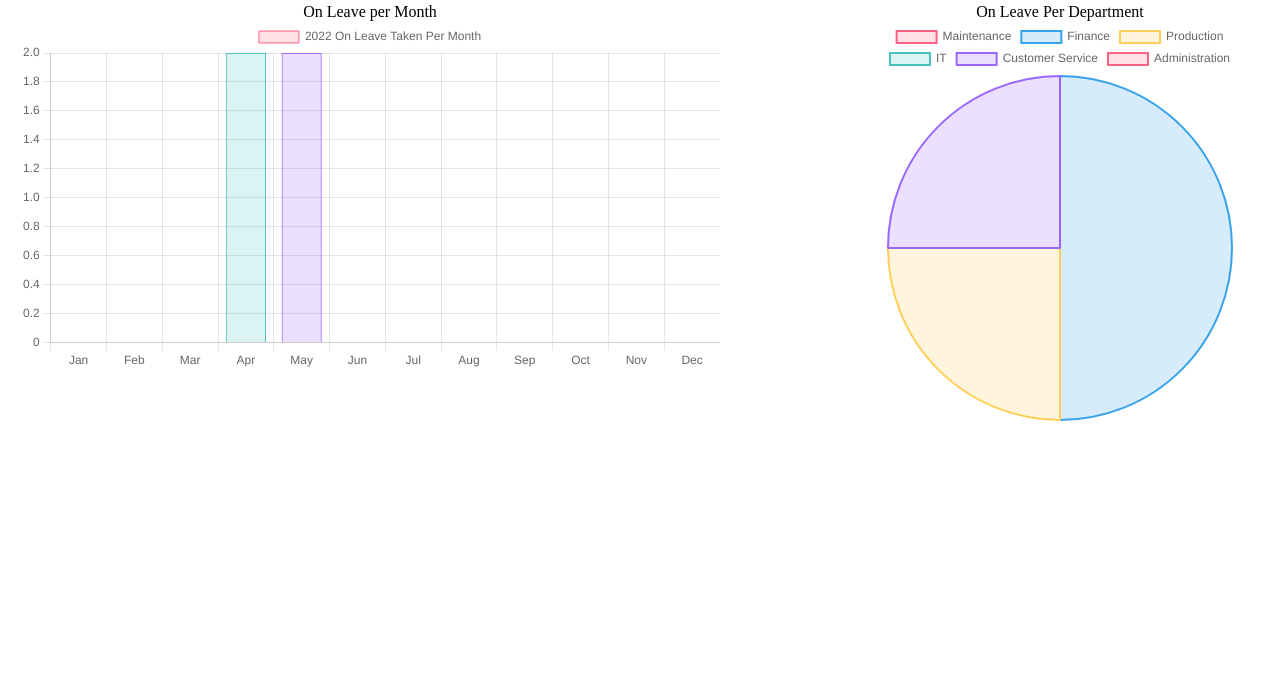
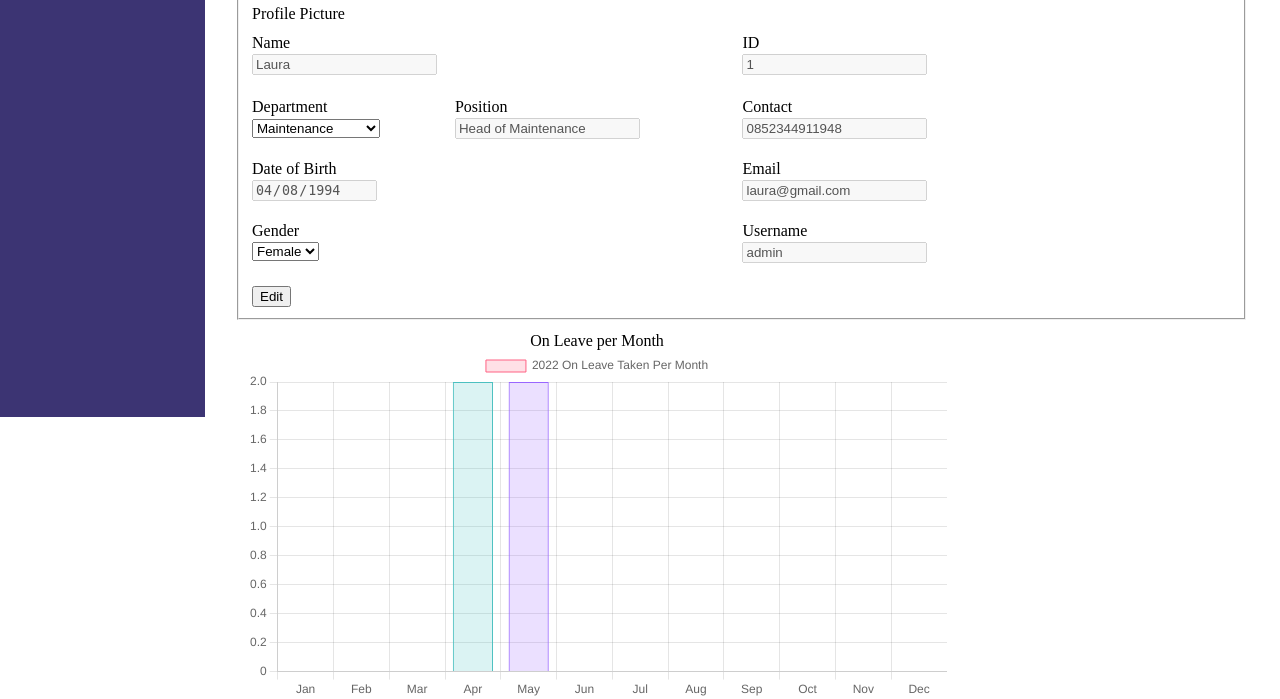
Before and after one commit to jocelyntong9/Permit, a PHP site: page /admin/admin_dashboard/admin_dashboard.php in a window 1280 px wide. Shown: the part 443-1142 px from the top of the page. Before the commit the page ends 864 px from the top, so only its background shows below. Run offline with PHP 8.4, Linux system fonts and the light colour scheme; the visitor is signed in with stand-in values (Sample User, id 1); data comes from the database, SQL or seed files in the repository; some libraries are stand-ins or nearby versions; some web fonts are replaced.

Commit message:
Update admin_dashboard.php

```diff
--- a/permit/admin/admin_dashboard/admin_dashboard.php
+++ b/permit/admin/admin_dashboard/admin_dashboard.php
@@ -5,7 +5,7 @@
     <meta http-equiv="X-UA-Compatible" content="IE=edge">
     <meta name="viewport" content="width=device-width, initial-scale=1.0">
     <script src="https://code.iconify.design/2/2.0.4/iconify.min.js"></script>
-    <link rel="stylesheet" href="admin_dashboard2.css">
+    <link rel="stylesheet" href="admin_dashboard.css">
     <link rel="stylesheet" href="https://cdnjs.cloudflare.com/ajax/libs/font-awesome/4.7.0/css/font-awesome.min.css">
     <style>
         .chartBox {
@@ -56,56 +56,140 @@
 
 <!-- kontent -->
 <div class="a-main">
-        <d>Admin Profile</d>
-    <div class="container-utama">
-        <div class="profilepic">
-        <img src="<?php echo "../../image/".$data['photo'];?>" width=150px" alt="">
-            <center><h5>Profile picture</h5></center>
+        <div class="top">
+             <d>Admin Profile</d>
         </div>
-
-        <div class="container">
-            <form action="editprofile.php" method="POST">
-                <div class="user-details">
-                    <div class="input-box">
-                        <span class="details">Name</span>
-                        <input type="text" name="name" value=<?php echo $data[ 'name' ];?> disabled>
-                    </div>
-                    <div class="input-box">
-                        <span class="details">ID</span>
-                        <input type="text" name="id" value=<?php echo $data[ 'id' ];?> disabled>
-                    </div>
-                    <div class="input-box">
-                        <span class="details">Department</span>
-                        <input type="text" name="department" value=<?php echo $data[ 'department' ];?> disaled>
-                    </div>
-                    <div class="input-box">
-                        <span class="details">Position</span>
-                        <input type="text" name="position" value=<?php echo $data[ 'position' ];?> disabled>
-                    </div>
-                    <div class="input-box">
-                        <span class="details">Contact</span>
-                        <input type="text" name="contact" value=<?php echo $data[ 'contact' ];?> disabled>
-                    </div>
-                    <div class="input-box">
-                        <span class="details">Date of Birth</span>
-                        <input type="date" name="date_of_birth" value=<?php echo $data[ 'date_of_birth' ];?> disabled>
-                    </div>
-                    <div class="input-box">
-                        <span class="details">Email</span>
-                        <input type="text" name="email" value=<?php echo $data[ 'email' ];?> disabled>
-                    </div>
-                    <div class="input-box">
-                        <span class="details">Gender</span>
-                        <input type="text" name="gender" value=<?php echo $data[ 'gender' ];?> disabled>
-                    </div>
+        <div class="content">
+            <fieldset>
+                <form method="POST" enctype="multipart/form-data" action ="editprofile.php">
+                <div class="test">
+                <table border="0" bordercolor="#c9c9c9" width="100%" cellspacing ="0" class="table1">
+                    <tr>
+                       <td>
+                            <div>
+                                <input type="hidden" name="id" value="<?php echo $data['id'];?>" >
+                                <image class="profile" src="<?php echo "../../image/".$data['photo'];?>"/>
+                            </div>
+                        </td>
+                    </tr>
+                    <tr>
+                       <td style="padding-bottom: 10px">
+                            Profile Picture
+                        </td>
+                    </tr>
+                </table>
+                </form>
                 </div>
 
-                <div class="button-container">
-                    <button type="submit" class="a-open">Edit</a></button>
+                <div class="test2">
+                    <form method="POST" action="editprofile.php">
+                    <table border="0" bordercolor="#c9c9c9" width="100%" cellspacing ="0" class="table2">
+                    <tr>
+                       <td colspan="2" width= "350px">
+                           Name
+                        </td>
+                        <td  width= "350px">
+                           ID
+                        </td>
+                    </tr>
+                    <tr>
+                       <td colspan="2" width= "350px" style="padding-bottom: 20px">
+                            <input type="text" class="form" id="name" name="name" value="<?php echo $data['name']; ?>" disabled>
+                        </td>
+                        <td width= "350px" style="padding-bottom: 20px">
+                            <input type="hidden" name="id" value="<?php echo $data['id'];?>" >
+                            <input type="number" class="form" id="id" name="id" value="<?php echo $data['id']; ?>" disabled>
+                        </td>
+                    </tr>
+                    <tr>
+                        <td colspan="2" width= "350px">
+
+                        </td>
+                    </tr>
+                    <tr>
+                        <td width="130px">
+                            Department
+                        </td>
+                        <td width= "130px">
+                            Position
+                        </td>
+                        <td width= "350px">
+                            Contact
+                        </td>
+                    </tr>
+                    <tr>
+                        <td width="130px" style="padding-bottom: 20px">
+                            <select name="department" id="department" class="form2"  required>
+                            <option value="<?php echo $data['department'];?>" selected><?php echo $data['department'];?></disabled>
+                            <?php
+                            //fetch department list
+                            $a -> select('department','*');
+                            $query = $a ->sql;
+                            while ($row = mysqli_fetch_array($query)){
+                                echo "<option> $row[1] </option>";
+                            }
+                            ?>
+                            </option>
+                            </select>
+                        </td>
+                        <td width="130px" style="padding-bottom: 20px">
+                            <input type="text" class="form1" id="position" name="position" value="<?php echo $data['position']; ?>" disabled>
+                        </td>
+                        <td width= "350px" style="padding-bottom: 20px">
+                            <input type="number" class="form" id="contact" name="contact"  value="<?php echo $data['contact']; ?>" disabled>
+                        </td>
+                    </tr>
+                    <tr>
+                        <td colspan="2" width= "350px">
+                            Date of Birth
+                        </td>
+                        <td width= "350px">
+                            Email
+                        </td>
+                    </tr>
+                    <tr>
+                        <td colspan="2" width= "350px" style="padding-bottom: 20px">
+                            <input type="date" class="form" id="date_of_birth" name="date_of_birth"  value="<?php echo $data['date_of_birth']; ?>" disabled>
+                        </td>
+                        <td width= "350px" style="padding-bottom: 20px">
+                            <input type="email" class="form" id="email" name="email"  value="<?php echo $data['email']; ?>" disabled>
+                        </td>
+                    </tr>
+                    <tr>
+                        <td colspan="2" width= "350px">
+                            Gender
+                        </td>
+                        <td  width= "350px">
+                            Username
+                        </td>
+                    </tr>
+                    <tr>
+                        <td colspan="2" width= "350px" style="padding-bottom: 22px">
+                            <select name="gender" id="gender" class="form3" required>
+                            <option value="<?php echo $data['gender'];?>" selected><?php echo $data['gender'];?></disabled>
+                                <option value="Male">Male</option>
+                                <option value="Female">Female</option>
+                            </select>
+                        </td>
+                        <td width= "350px" style="padding-bottom: 20px" colspan="2">
+                            <input type="hidden"  id="username" name="username"  value="<?php echo $data['username']; ?>" disabled>
+                            <input type="text" class="form" value="<?php echo $data['username']; ?>" disabled >
+                        </td>
+                    </tr>
+
+                    <td colspan="2" width= "350px">
+
+                        </td>
+                    <tr>
+                        <td colspan="3">
+                            <button type="submit" name="update" class="save">Edit</button>
+                        </td>
+                    </tr>
+                </table>
+                </form>
                 </div>
-            </form>
+            </fieldset>
         </div>
-    </div>
 
     <div class="chartBox">
         <e>On Leave per Month</e>
```
